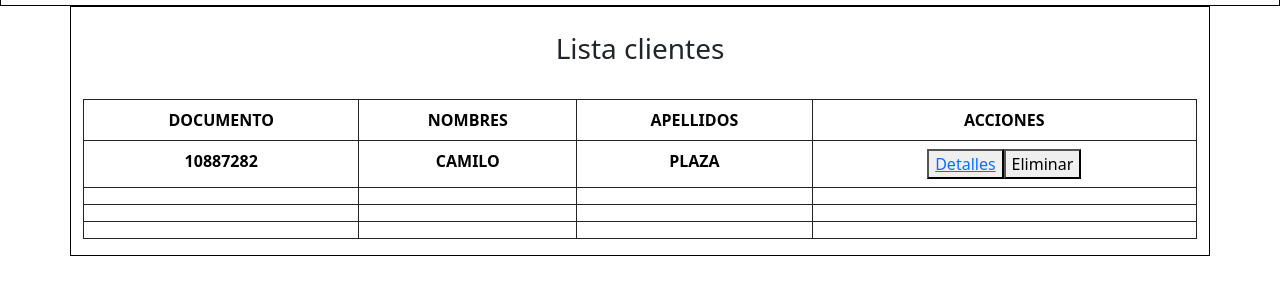
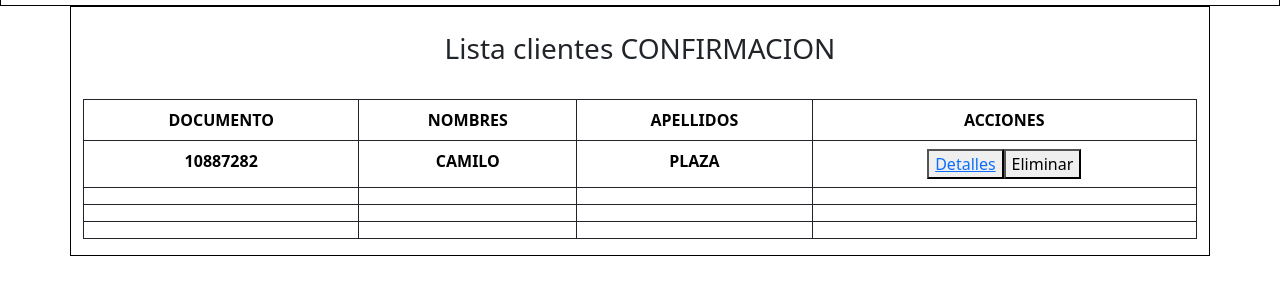
Before and after one commit to Diestroid/QUIZ1, a plain HTML site: page indexes/index.html in a window 1280 px wide. Shown: the part 82-376 px from the top of the page. Drawn offline with nearby package versions, Linux system fonts and the light colour scheme.

Commit message:
confirmacion

```diff
--- a/indexes/index.html
+++ b/indexes/index.html
@@ -16,7 +16,7 @@
     </nav>
 
     <article class="centrar container">
-        <h3 class="centrar titulo">Lista clientes</h3>
+        <h3 class="centrar titulo">Lista clientes CONFIRMACION</h3>
         <table class="table table-bordered border-dark">
             <thead>
               <tr>
```
